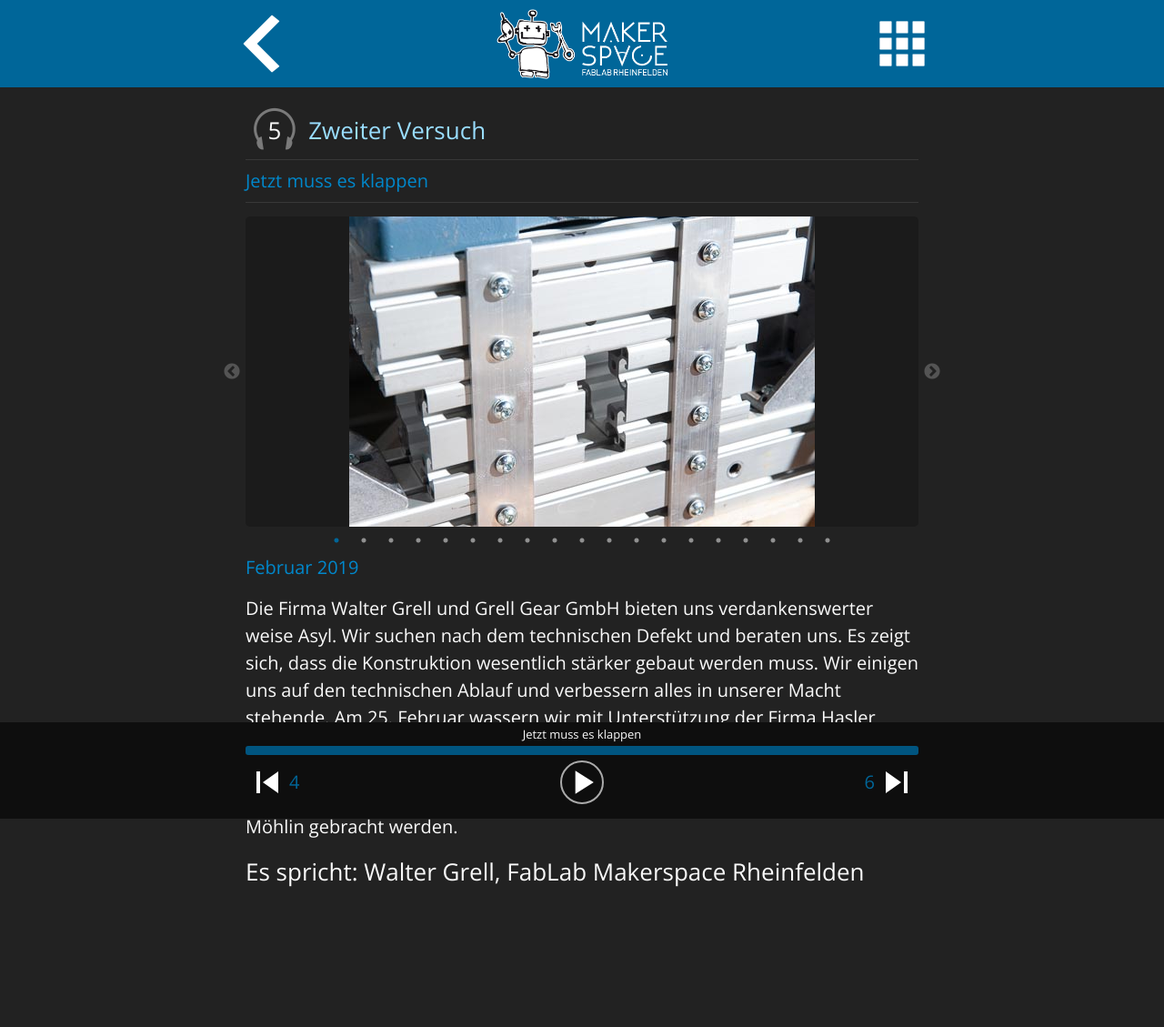
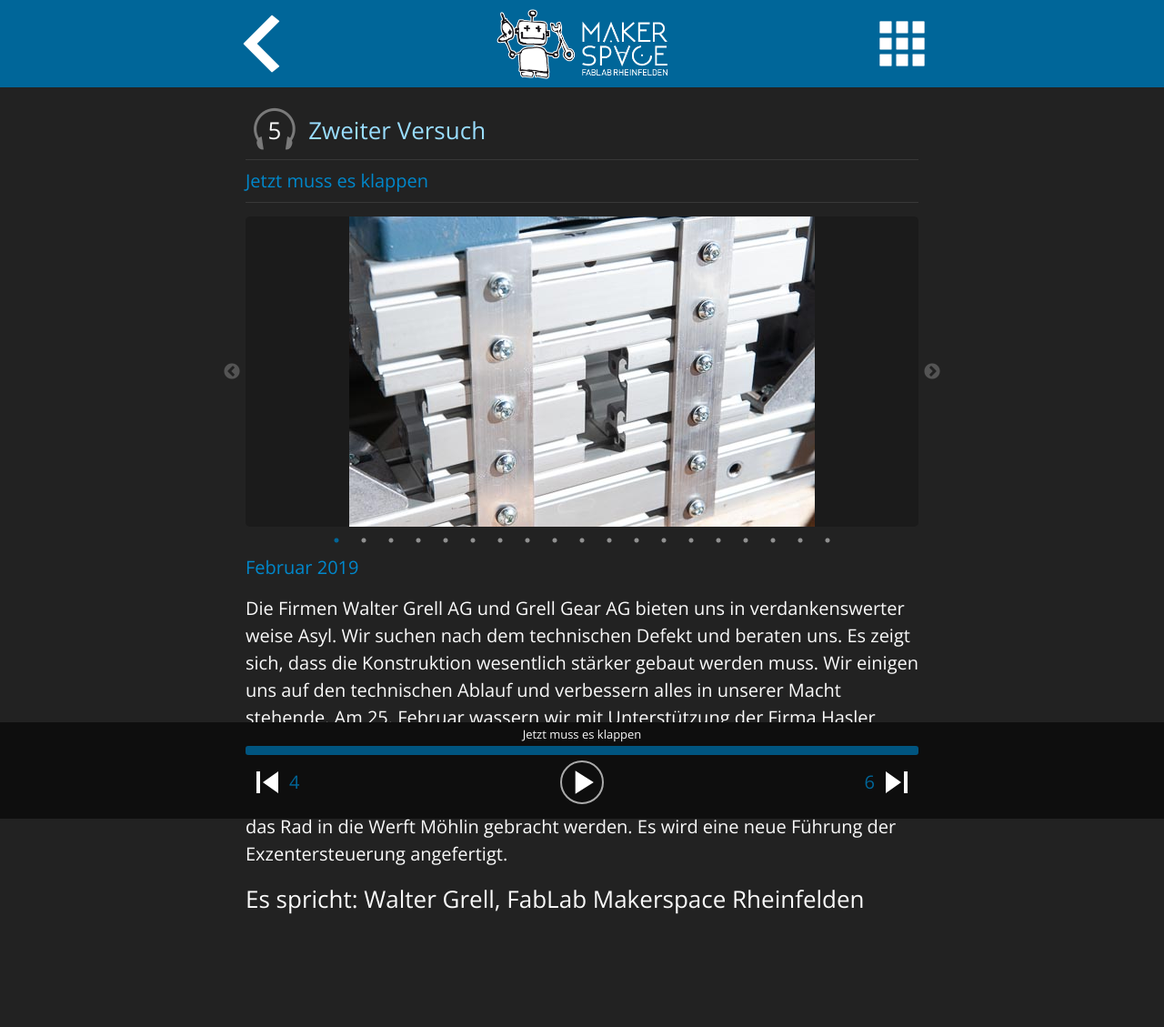
Before and after one commit to apochroma/fablab-tourguide, a Jekyll site: the page built from stops/5.md, in a window 1280 px wide. Shown: the whole page at 91% size. Built offline with Jekyll 4.4.1, drawn with Linux system fonts in a browser that asks for light colours; before the commit the page ends 1099 px from its top, so only the background shows below that.

Commit message:
Sound and Text from Walter Grell

```diff
--- a/stops/5.md
+++ b/stops/5.md
@@ -49,6 +49,7 @@
 ---
 
 ### Februar 2019
-Die Firma Walter Grell und Grell Gear GmbH bieten uns verdankenswerter weise Asyl. Wir suchen nach dem technischen Defekt und beraten uns. Es zeigt sich, dass die Konstruktion wesentlich stärker gebaut werden muss. Wir einigen uns auf den technischen Ablauf und verbessern alles in unserer Macht stehende. Am 25. Februar wassern wir mit Unterstützung der Firma Hasler Gartenbau und dem Kraftwerk Rhyburg Schwörstadt im gestauten Becken. Vom Kraftwerkboot gezogen dreht das Rad wie gewünscht. Was vom Ufer aus nicht zu sehen ist, die Felge ist gebrochen. Erneut muss das Rad in die Werft Möhlin gebracht werden.
+Die Firmen Walter Grell AG und Grell Gear AG bieten uns in verdankenswerter weise Asyl. Wir suchen nach dem technischen Defekt und beraten uns. Es zeigt sich, dass die Konstruktion wesentlich stärker gebaut werden muss. Wir einigen uns auf den technischen Ablauf und verbessern alles in unserer Macht stehende.
+Am 25. Februar wassern wir mit Unterstützung der Firma Hasler Gartenbau und dem Kraftwerk Rhyburg Schwörstadt im Oberwasser des Kraftwerks. Vom Kraftwerkboot gezogen dreht das Rad wie gewünscht. Was vom Ufer aus nicht  zu sehen ist: die gebrochene Führungsfelge. Erneut muss das Rad in die Werft Möhlin gebracht werden. Es wird eine neue Führung der Exzentersteuerung angefertigt.
 
 ## Es spricht: Walter Grell, FabLab Makerspace Rheinfelden
```
Also changed, not shown: 2 other files.
